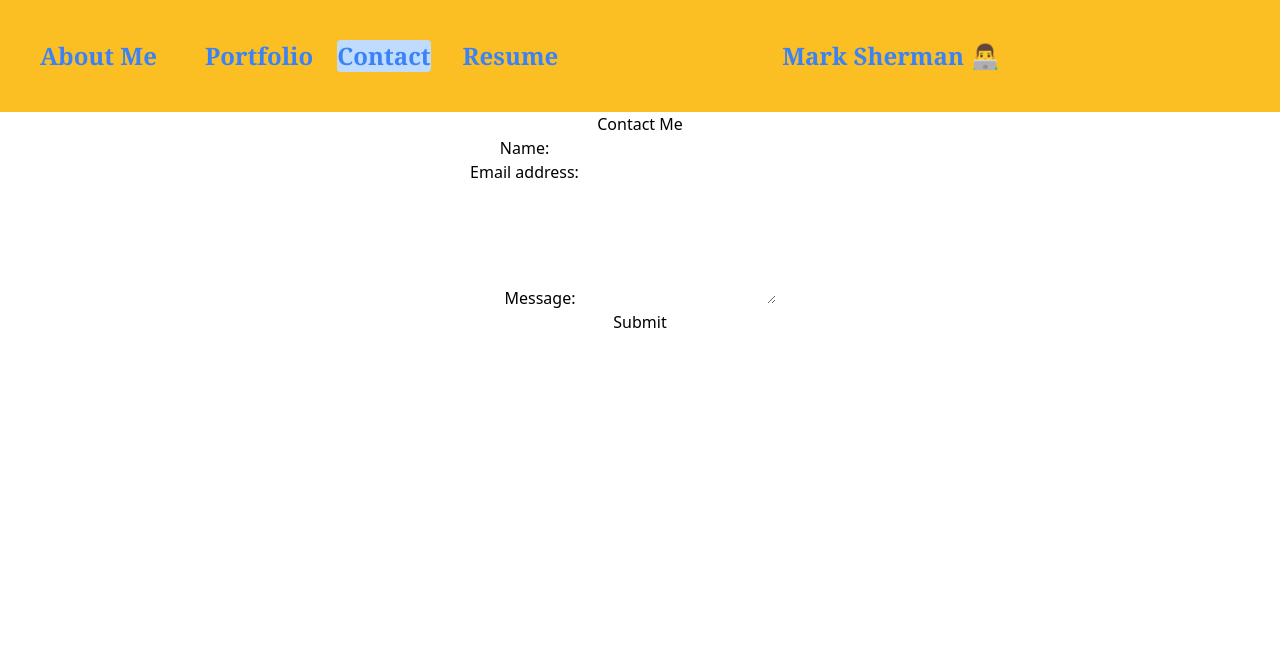
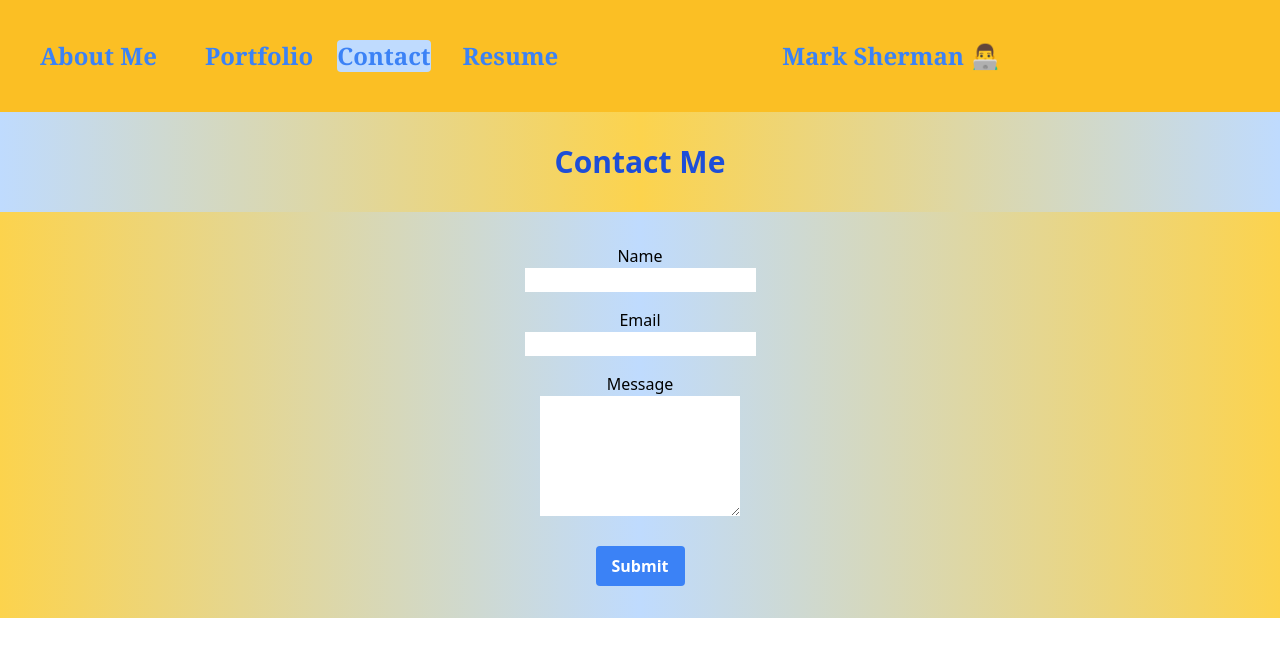
Before and after one commit to marksherm04/react-portfolio, a React (Create React App) app: page / in a window 1280 px wide. Both pictures are taken after a click on the element "Contact". Shown: the top 656 px of the page. Built offline with nearby package versions, Linux system fonts and the light colour scheme.

Commit message:
contact styling complete

```diff
--- a/src/components/About/index.js
+++ b/src/components/About/index.js
@@ -16,7 +16,7 @@ function About() {
 				<img
 					src={process.env.PUBLIC_URL + '/assets/images/mark-headshot.jpg'}
 					alt="mark-sherman"
-					className="p-28"
+					className="p-28 static"
 				/>
 			</div>
 		</section>
--- a/src/components/Contact/index.js
+++ b/src/components/Contact/index.js
@@ -5,22 +5,28 @@ import { validateEmail } from '../../utils/helpers';
 function Contact() {
 	return (
 		<section>
-			<h1 className="header">Contact Me</h1>
+			<h1 className="text-3xl font-bold text-blue-700 p-8 bg-gradient-to-r from-blue-200 via-yellow-300 to-blue-200">Contact Me</h1>
+			<div className="p-8 bg-gradient-to-r from-yellow-300 via-blue-200 to-yellow-300">
 			<form id="contact-form">
-				<div>
-					<label htmlFor="name">Name:</label>
+				<div class="mb-4">
+					<label htmlFor="name">Name</label>
+					<br></br>
 					<input type="text" name="name" />
 				</div>
-				<div>
-					<label htmlFor="email" >Email address:</label>
+				<div class="mb-4">
+					<label htmlFor="email" >Email</label>
+					<br></br>
 					<input type="email" name="email" />
 				</div>
 				<div>
-					<label htmlFor="message">Message:</label>
+					<label htmlFor="message">Message</label>
+					<br></br>
 					<textarea name="message" rows="5" />
 				</div>
-				<button type="submit">Submit</button>
+				<br></br>
+				<button class="bg-blue-500 hover:bg-blue-700 text-white font-bold py-2 px-4 rounded">Submit</button>
 			</form>
+			</div>
 		</section>
 	);
 }
--- a/src/components/Nav/index.js
+++ b/src/components/Nav/index.js
@@ -5,7 +5,7 @@ function Nav(props) {
 
 	 return (
 		 <nav>
-			 <ul className="text-2xl font-bold text-blue-500 flex py-10 px-4 font-serif cursor-pointer">
+			 <ul className="text-2xl font-bold text-blue-500 flex py-10 px-4 font-serif cursor-pointer static">
 				 <li className={currentLink === "about" ? "rounded bg-blue-200 hover:bg-yellow-300 navActive" : "mx-6"}>
 					 <span onClick={() => setCurrentLink('about')}>About Me</span>
 				 </li>
--- a/src/components/Resume/index.js
+++ b/src/components/Resume/index.js
@@ -4,15 +4,15 @@ function Resume() {
 	return (
 		<section>
 			<div className="align">
-				<h1 className="header">My Resume</h1>
+				<h1 className="text-3xl font-bold text-blue-700 p-8 bg-gradient-to-r from-blue-200 via-yellow-300 to-blue-200">My Resume</h1>
 			</div>
 			{/* <div>
 				<a href={require("../../assets/documents/mark-resume.PDF")} download>
 					<h4>Download Resume</h4>
 				</a>
 			</div> */}
-			<div>
-				<h5>Front-End Proficiencies</h5>
+			<div className="p-8 bg-gradient-to-r from-yellow-300 via-blue-200 to-yellow-300">
+				<h3 className="text-xl underline">Front-End Proficiencies</h3>
 				<ul>
 					<li>HTML</li>
 					<li>CSS</li>
@@ -25,7 +25,7 @@ function Resume() {
 
 				<br></br>
 
-				<h5>Back-End Proficiencies</h5>
+				<h3 className="text-xl underline">Back-End Proficiencies</h3>
 				<ul>
 					<li>Node.js</li>
 					<li>Express.js</li>
@@ -36,7 +36,7 @@ function Resume() {
 
 				<br></br>
 				<ul>
-					<h5>Database Technologies</h5>
+					<h3 className="text-xl underline">Database Technologies</h3>
 					<li>Sequelize</li>
 					<li>MySQL</li>
 					<li>NoSQL</li>
--- a/src/index.css
+++ b/src/index.css
@@ -1,6 +1,7 @@
 @tailwind base;
 @tailwind components;
 @tailwind utilities;
+
 
 
 
```
Also changed, not shown: 1 other file (tests, documents, lock files or other folders).
